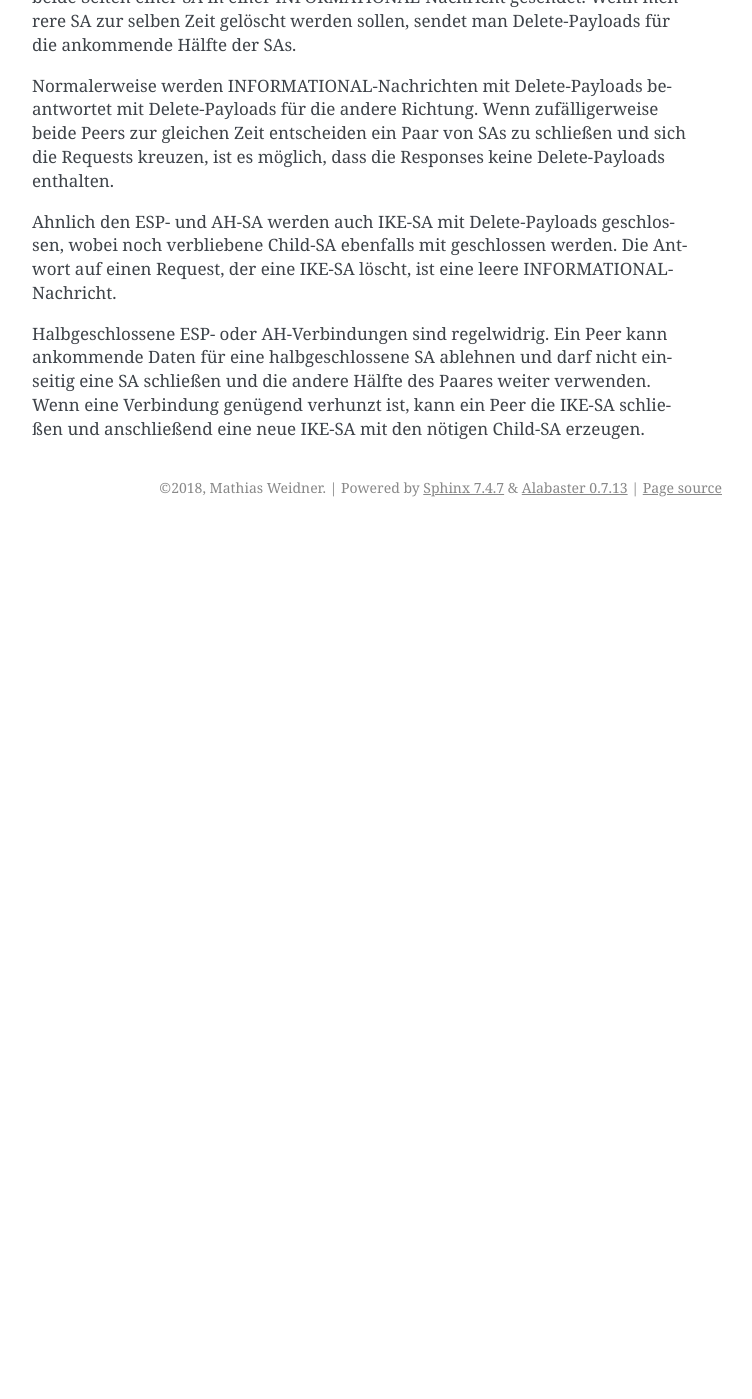
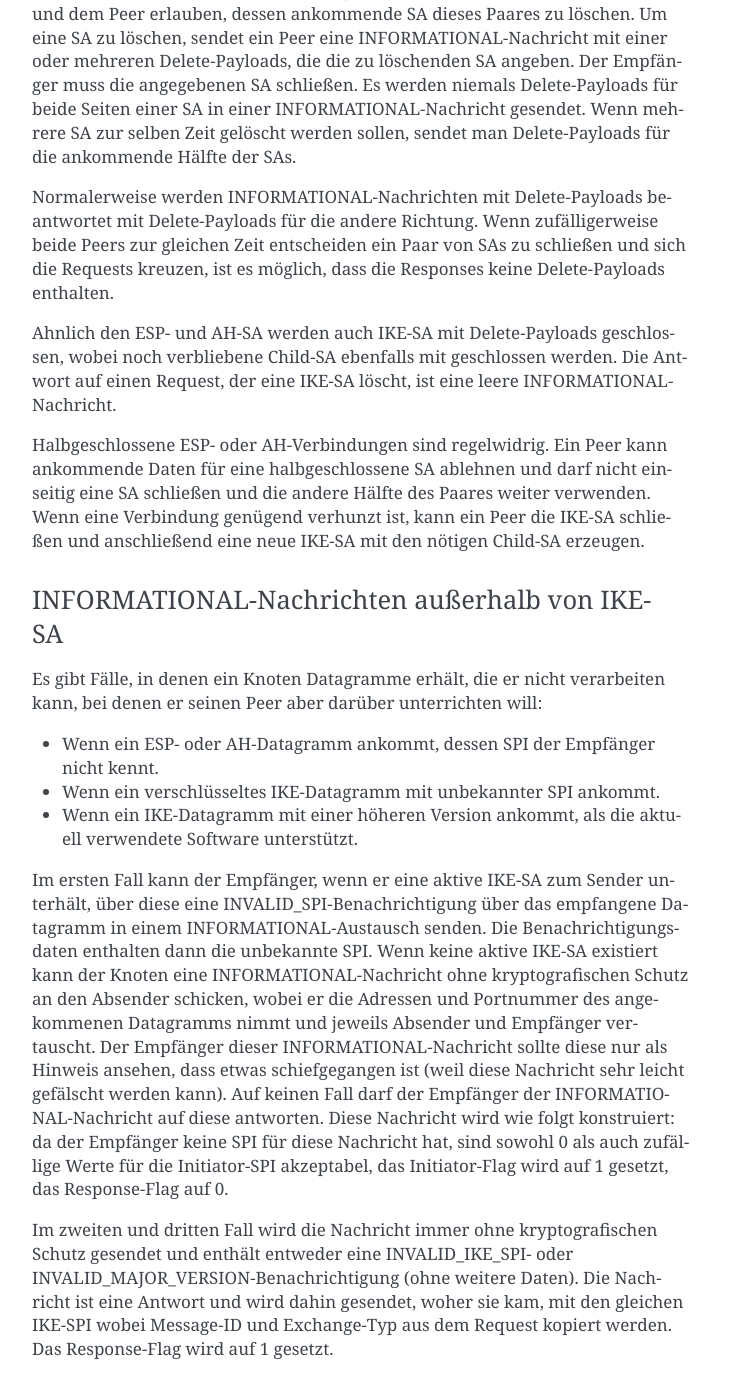
Before and after one commit to matwei-books/Fehlersuche-bei-IPsec-VPN-mit-IKEv2, a Sphinx documentation site: the page built from source/ikev2/nachrichten.rst, in a window 1280 px wide and 1400 px high, scrolled down 10175 px. Shown: the whole window, without its empty margins (388-1140 px from the left). Built offline with Sphinx 7.4.7, drawn with Linux system fonts in a browser that asks for light colours; cross-references to code outside the pages are shown as plain code; before the commit the page ends 10702 px from its top, so only the background shows below that; some of the changed text lies outside the part shown.

Commit message:
Text für INFORMATIONAL-Exchange

```diff
--- a/source/ikev2/nachrichten.rst
+++ b/source/ikev2/nachrichten.rst
@@ -438,6 +438,8 @@ und können eine Teilmenge dessen sein, was der Initiator vorschlug.
 INFORMATIONAL
 -------------
 
+.. todo:: Sequenzdiagramm für INFORMATIONAL (s. RFC 7296, Abschnitt C.6.)
+
 Zum Senden von Steuernachrichten über Fehlerbedingungen oder bestimmte
 Ereignisse dienen INFORMATIONAL-Nachrichten. Diese dürfen erst nach dem
 initialen Austausch gesendet werden, kryptografisch geschützt durch die
@@ -488,3 +490,47 @@ weiter verwenden.
 Wenn eine Verbindung genügend verhunzt ist, kann ein Peer die IKE-SA
 schließen und anschließend eine neue IKE-SA mit den nötigen Child-SA
 erzeugen.
+
+INFORMATIONAL-Nachrichten außerhalb von IKE-SA
+..............................................
+
+Es gibt Fälle, in denen ein Knoten Datagramme erhält, die er nicht
+verarbeiten kann, bei denen er seinen Peer aber darüber unterrichten
+will:
+
+* Wenn ein ESP- oder AH-Datagramm ankommt, dessen SPI der Empfänger
+  nicht kennt.
+* Wenn ein verschlüsseltes IKE-Datagramm mit unbekannter SPI ankommt.
+* Wenn ein IKE-Datagramm mit einer höheren Version ankommt, als die
+  aktuell verwendete Software unterstützt.
+
+.. index:: INVALID_SPI
+   single: Fehlermeldung; INVALID_SPI
+
+Im ersten Fall kann der Empfänger, wenn er eine aktive IKE-SA zum Sender
+unterhält, über diese eine INVALID_SPI-Benachrichtigung über das empfangene
+Datagramm in einem INFORMATIONAL-Austausch senden. Die
+Benachrichtigungsdaten enthalten dann die unbekannte SPI.
+Wenn keine aktive IKE-SA existiert kann der Knoten eine INFORMATIONAL-Nachricht ohne
+kryptografischen Schutz an den Absender schicken, wobei er die Adressen
+und Portnummer des angekommenen Datagramms nimmt und jeweils Absender
+und Empfänger vertauscht. Der Empfänger dieser INFORMATIONAL-Nachricht
+sollte diese nur als Hinweis ansehen, dass etwas schiefgegangen ist
+(weil diese Nachricht sehr leicht gefälscht werden kann). Auf keinen
+Fall darf der Empfänger der INFORMATIONAL-Nachricht auf diese antworten.
+Diese Nachricht wird wie folgt konstruiert: da der Empfänger keine SPI
+für diese Nachricht hat, sind sowohl 0 als auch zufällige Werte für die
+Initiator-SPI akzeptabel, das Initiator-Flag wird auf 1 gesetzt, das
+Response-Flag auf 0.
+
+.. index:: INVALID_IKE_SPI, INVALID_MAJOR_VERSION
+   single: Fehlermeldung; INVALID_IKE_SPI
+   single: Fehlermeldung; INVALID_MAJOR_VERSION
+
+Im zweiten und dritten Fall wird die Nachricht immer ohne
+kryptografischen Schutz gesendet und enthält entweder eine
+INVALID_IKE_SPI- oder INVALID_MAJOR_VERSION-Benachrichtigung (ohne
+weitere Daten). Die Nachricht ist eine Antwort und wird dahin gesendet,
+woher sie kam, mit den gleichen IKE-SPI wobei Message-ID und
+Exchange-Typ aus dem Request kopiert werden. Das Response-Flag wird auf
+1 gesetzt.
```
